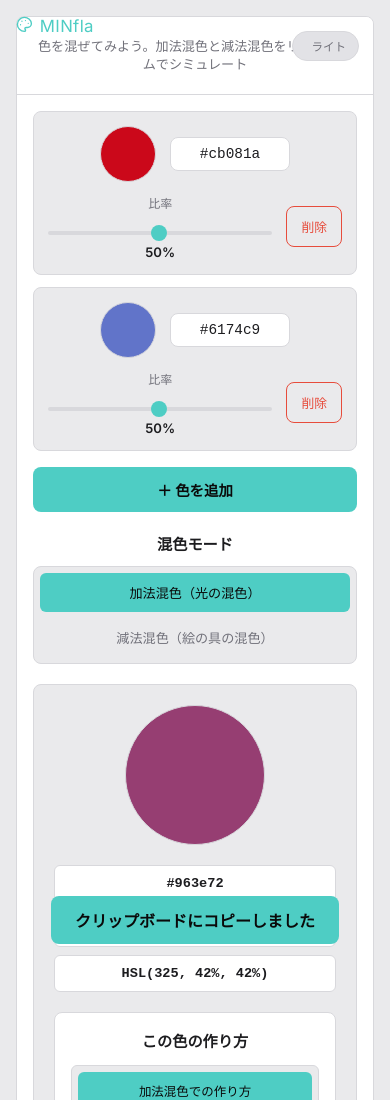
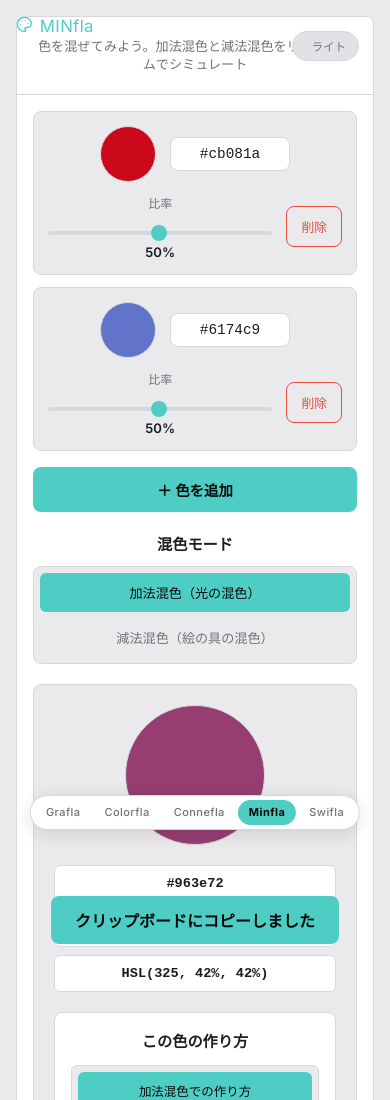
Before and after one commit to 60mm60-ops/minfla, a plain HTML site: page index.html in a window 390 px wide. Shown: the top 1100 px of the page. Drawn offline with Linux system fonts and the light colour scheme.

Commit message:
Add common fla-series header/switcher (Grafla standard)

```diff
--- a/index.html
+++ b/index.html
@@ -1213,5 +1213,29 @@
             init();
         });
     </script>
+
+<style>
+/* ===== fla series switcher (common, Grafla standard) ===== */
+.fla-switch{position:fixed;top:47px;left:18px;z-index:3000;display:flex;gap:15px;font-family:'Inter',-apple-system,BlinkMacSystemFont,sans-serif}
+.fla-switch a{color:var(--text-muted,#71717a);text-decoration:none;font-size:11.5px;font-weight:500;letter-spacing:.04em;padding:4px 1px;line-height:1}
+.fla-switch a:hover{color:var(--text-primary,#1c1c1f)}
+.fla-switch a[aria-current="page"]{color:var(--accent-color,#4ecdc4);font-weight:700}
+.fla-switch--dark a{color:#9a9a9a}
+.fla-switch--dark a:hover{color:#ffffff}
+.fla-switch--dark a[aria-current="page"]{color:#4ecdc4}
+@media(max-width:640px){
+  .fla-switch{top:auto;bottom:14px;left:50%;transform:translateX(-50%);gap:2px;padding:4px;background:var(--bg-surface,#ffffff);border:1px solid var(--border-color,#d8d8dc);border-radius:999px;box-shadow:0 4px 18px rgba(20,20,30,.13)}
+  .fla-switch a{padding:7px 11px;border-radius:999px;font-size:11px}
+  .fla-switch a[aria-current="page"]{background:var(--accent-color,#4ecdc4);color:var(--on-accent,#0a0a0a)}
+  .fla-switch--dark{background:#1a1a1a;border-color:#333}
+}
+</style>
+<nav class="fla-switch" aria-label="fla series">
+  <a href="https://grafla.vercel.app">Grafla</a>
+  <a href="https://colorfla.vercel.app">Colorfla</a>
+  <a href="https://colorfla-au5j.vercel.app">Connefla</a>
+  <a href="https://minfla.vercel.app" aria-current="page">Minfla</a>
+  <a href="https://swifla.vercel.app">Swifla</a>
+</nav>
 </body>
 </html>
```
